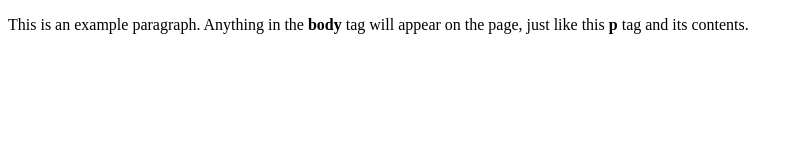
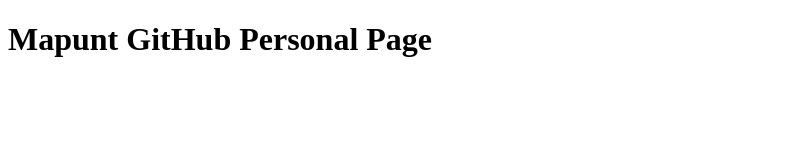
Before and after one commit to mapunt/mapunt.github.io, a plain HTML site: page index.html in a window 1280 px wide. Shown: the whole page, without its empty margins (0-800 px from the left). Drawn offline with Linux system fonts and the light colour scheme.

Commit message:
Update index.html

```diff
--- a/index.html
+++ b/index.html
@@ -1,9 +1,9 @@
 <!doctype html>
 <html>
   <head>
-    <title>Mapunt GitHub Page</title>
+    <title>Mapunt GitHub Personal Page</title>
   </head>
   <body>
-    <p>This is an example paragraph. Anything in the <strong>body</strong> tag will appear on the page, just like this <strong>p</strong> tag and its contents.</p>
+    <h1>Mapunt GitHub Personal Page</h1>
   </body>
 </html>
```
